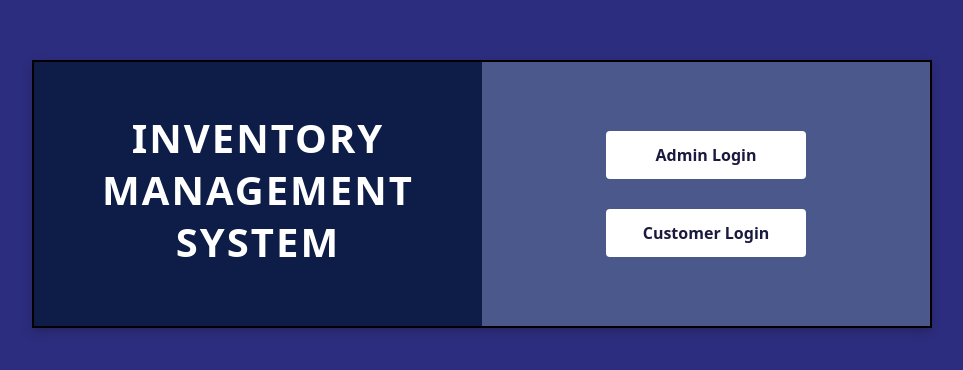
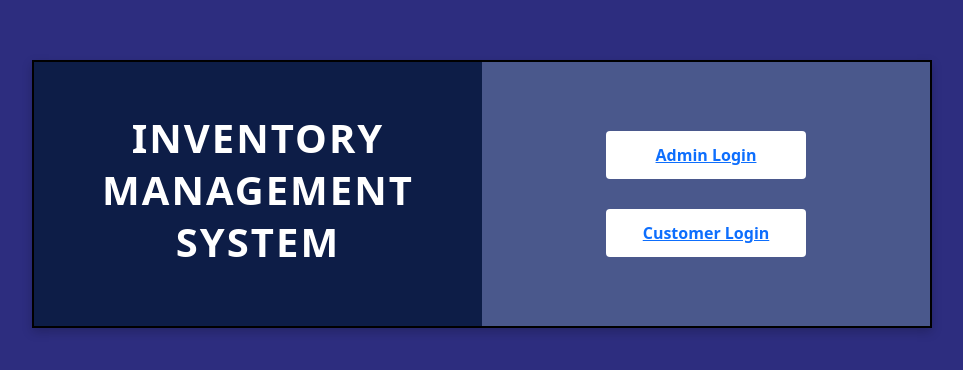
Before and after one commit to mahadanwaar999-code/Big-Data-Analytics-Project, a plain HTML site: page index.html in a window 1280 px wide. Shown: the part 206-576 px from the top of the page, without its empty margins (158-1121 px from the left). Drawn offline with nearby package versions, Linux system fonts and the light colour scheme.

Commit message:
link files

```diff
--- a/index.html
+++ b/index.html
@@ -89,8 +89,8 @@
       <h1>INVENTORY<br>MANAGEMENT<br>SYSTEM</h1>
     </div>
     <div class="right-panel">
-      <button class="login-btn">Admin Login</button>
-      <button class="login-btn">Customer Login</button>
+      <button class="login-btn"><a href="project.html">Admin Login</a></button>
+      <button class="login-btn"><a href="project.html">Customer Login</a></button>
     </div>
   </div>
 
```
Also changed, not shown: project.html (+2 -2 lines).
